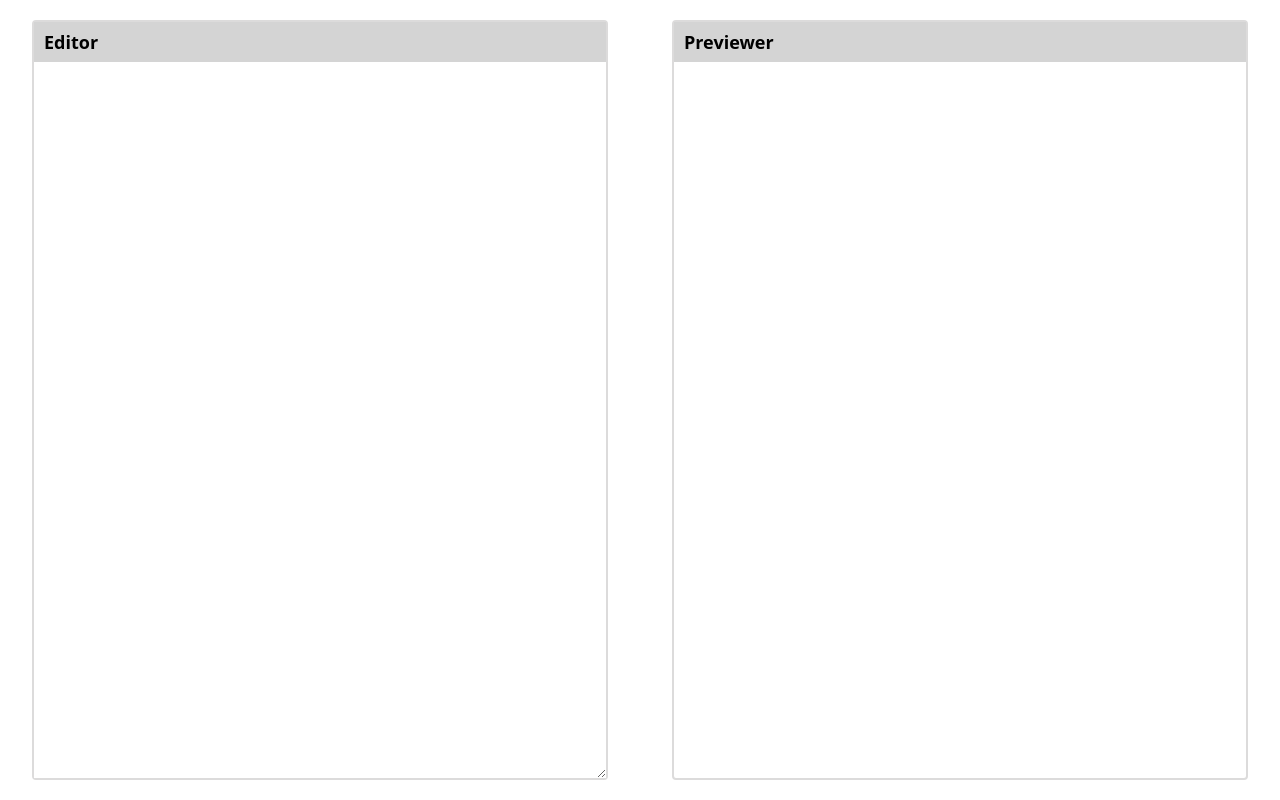
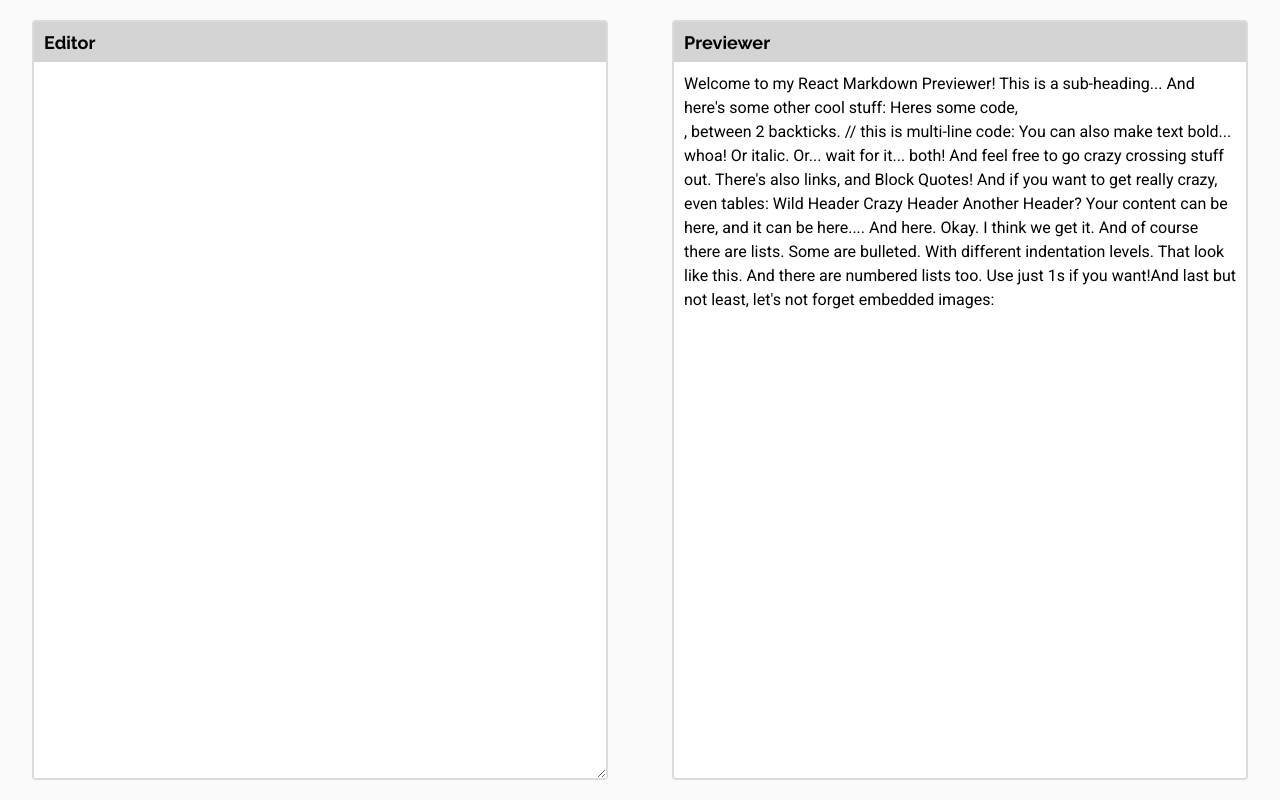
Before and after one commit to sepidsoroush/Markdown-Previewer-React, a React (Create React App) app: page / in a window 1280 px wide. Built offline with nearby package versions, Linux system fonts and the light colour scheme; some icons are missing.

Commit message:
add font family and style to texts of editor and preview

```diff
--- a/src/App.css
+++ b/src/App.css
@@ -1,15 +1,14 @@
-@import url('https://fonts.googleapis.com/css2?family=Raleway:ital,wght@0,100;0,200;0,300;0,400;0,500;0,600;0,700;0,800;0,900;1,100;1,200;1,300;1,400;1,500;1,600;1,700;1,800;1,900&display=swap');
+@import url('https://fonts.googleapis.com/css2?family=Raleway:ital,wght@0,100;0,200;0,300;0,400;0,500;0,600;0,700;0,800;0,900;1,100;1,200;1,300;1,400;1,500;1,600;1,700;1,800;1,900&family=Roboto:ital,wght@0,100;0,300;0,400;0,500;0,700;0,900;1,100;1,300;1,400;1,500;1,700;1,900&family=Source+Code+Pro:ital,wght@0,200;0,300;0,400;0,500;0,600;0,700;0,800;0,900;1,200;1,300;1,400;1,500;1,600;1,700;1,800;1,900&display=swap');
 
 *{
   margin: 0;
   padding: 0;
   box-sizing: border-box;
 }
-body{
-  font-family: 'Raleway', sans-serif;
-  background-color: #ededed;
-}
+
 .App{
+  background-color: #fafafa;
+  color: black;
   display: flex;
   justify-content: space-between;
 }
@@ -22,6 +21,7 @@ body{
   border-radius: 4px;
 }
 .toolbar{
+  font-family: 'Raleway', sans-serif;
   display: flex;
   justify-content: space-between;
   align-items: center;
@@ -36,4 +36,10 @@ body{
   width: 100%;
   height: calc(95vh - 44px);
   border: 0;
+  padding: 10px;
+  font-family: 'Source Code Pro', monospace;
 }
+#preview{
+  font-family: 'Roboto', sans-serif;
+  padding: 10px;
+}
--- a/src/App.js
+++ b/src/App.js
@@ -23,7 +23,36 @@ function App() {
           <span>Previewer</span>
           <ArrowsDiagonalMinimize2 />
         </div>
-        <div id="preview"></div>
+        <div id="preview">
+          <p>Welcome to my React Markdown Previewer!
+            This is a sub-heading...
+            And here's some other cool stuff:
+            Heres some code, <div></div>, between 2 backticks.
+
+            // this is multi-line code:
+
+
+            You can also make text bold... whoa!
+            Or italic.
+            Or... wait for it... both!
+            And feel free to go crazy crossing stuff out.
+
+            There's also links, and
+
+            Block Quotes!
+
+            And if you want to get really crazy, even tables:
+
+            Wild Header	Crazy Header	Another Header?
+            Your content can	be here, and it	can be here....
+            And here.	Okay.	I think we get it.
+            And of course there are lists.
+            Some are bulleted.
+            With different indentation levels.
+            That look like this.
+            And there are numbered lists too.
+            Use just 1s if you want!And last but not least, let's not forget embedded images:</p>
+        </div>
       </div>
 
     </div>
```
